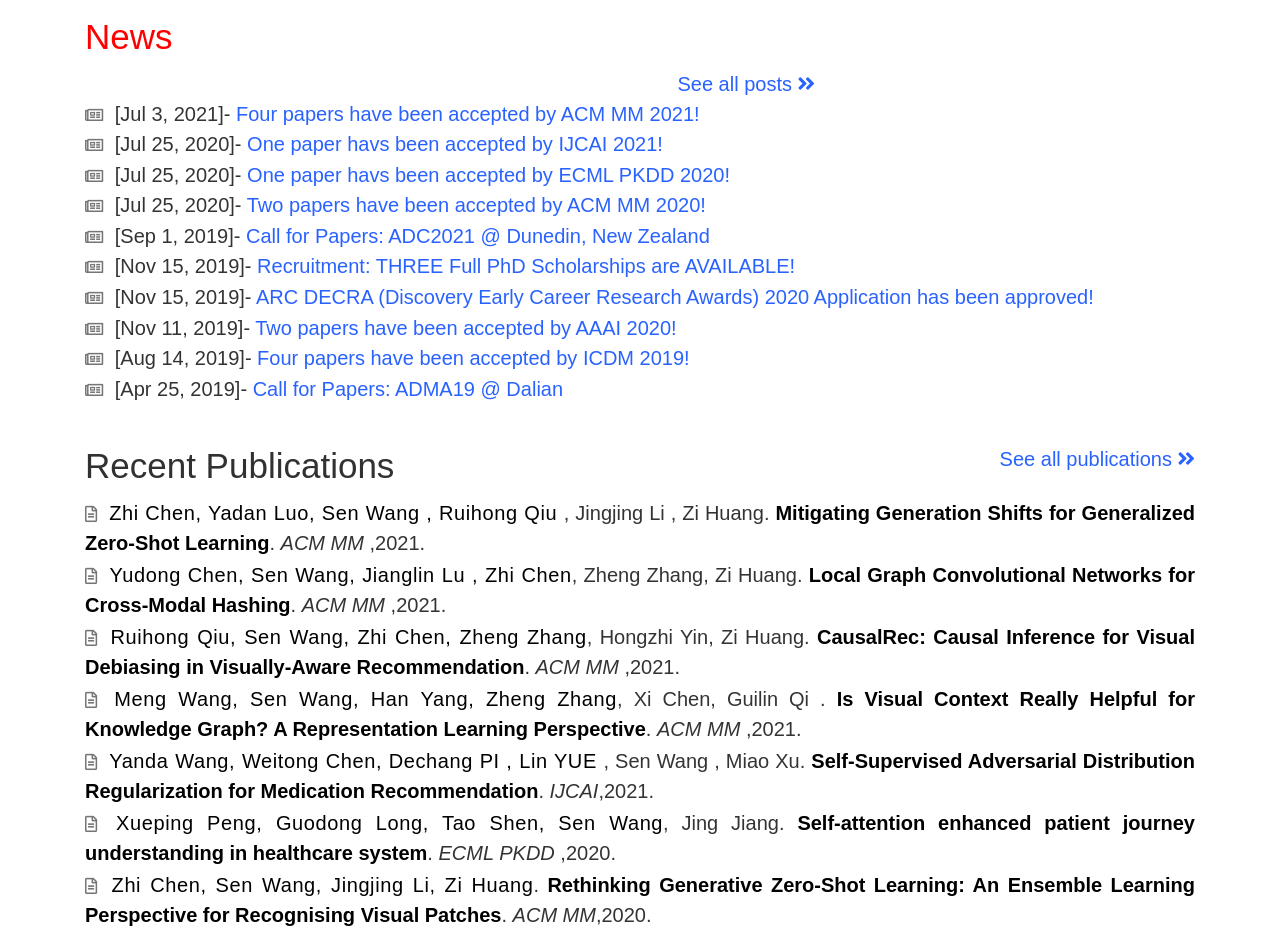
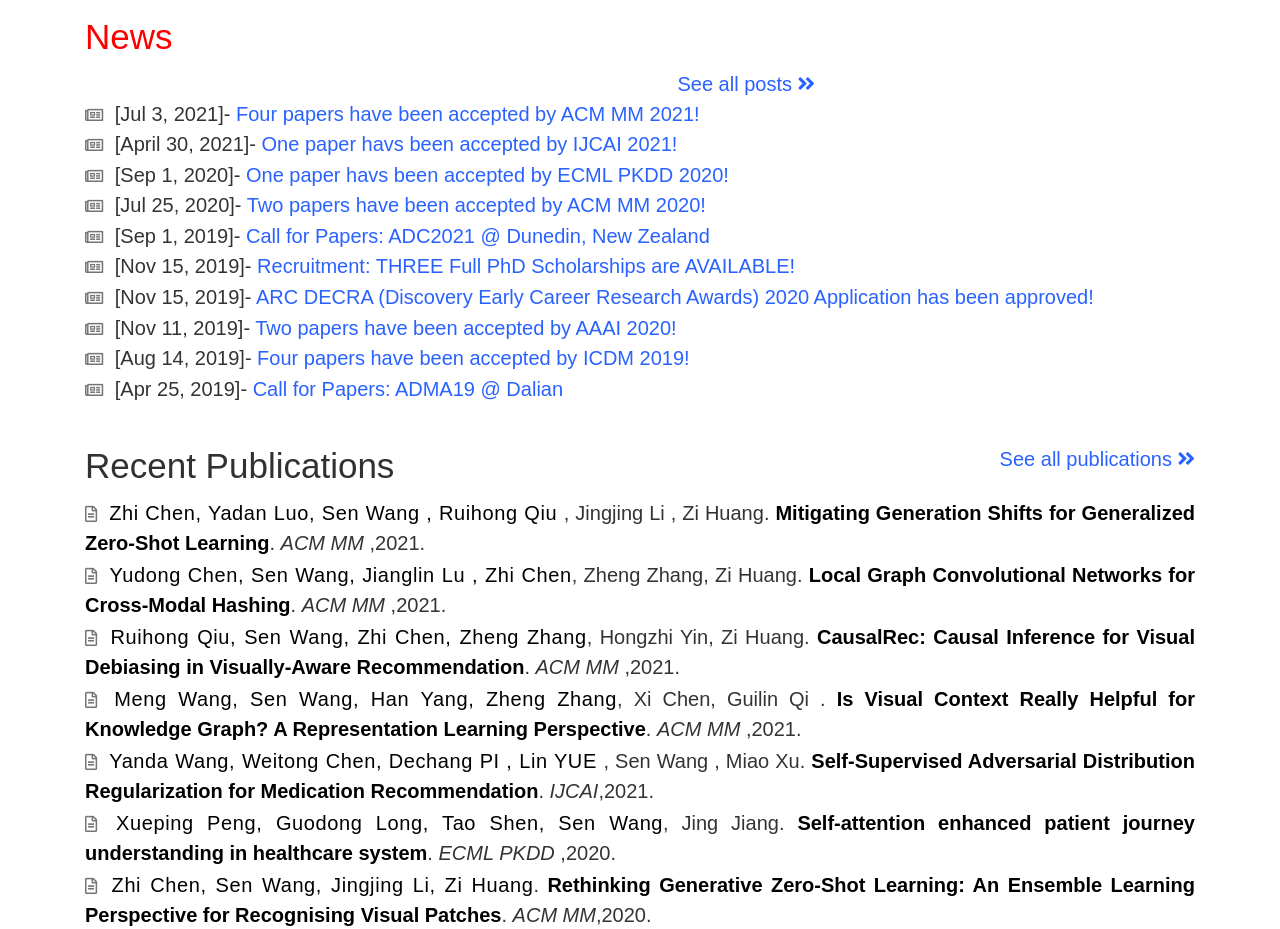
Before and after one commit to csenw/csenw.github.io, a plain HTML site: page index.html in a window 1280 px wide. Shown: the part 880-1809 px from the top of the page. Drawn offline with nearby package versions, Linux system fonts and the light colour scheme; some icons are missing.

Commit message:
Update index.html

```diff
--- a/index.html
+++ b/index.html
@@ -205,14 +205,14 @@
 
      <div class="view-list-item" itemscope itemtype="http://schema.org/BlogPosting">
       <i class="far fa-newspaper pub-icon" aria-hidden="true"></i>
-        [Jul 25, 2020]-
+        [April 30, 2021]-
       <a href="/post/mm2020/" itemprop="url"><span itemprop="name">One paper havs been accepted by IJCAI 2021!</span></a>
 
     </div>
 
      <div class="view-list-item" itemscope itemtype="http://schema.org/BlogPosting">
       <i class="far fa-newspaper pub-icon" aria-hidden="true"></i>
-        [Jul 25, 2020]-
+        [Sep 1, 2020]-
       <a href="/post/mm2020/" itemprop="url"><span itemprop="name">One paper havs been accepted by ECML PKDD 2020!</span></a>
 
     </div>
```
